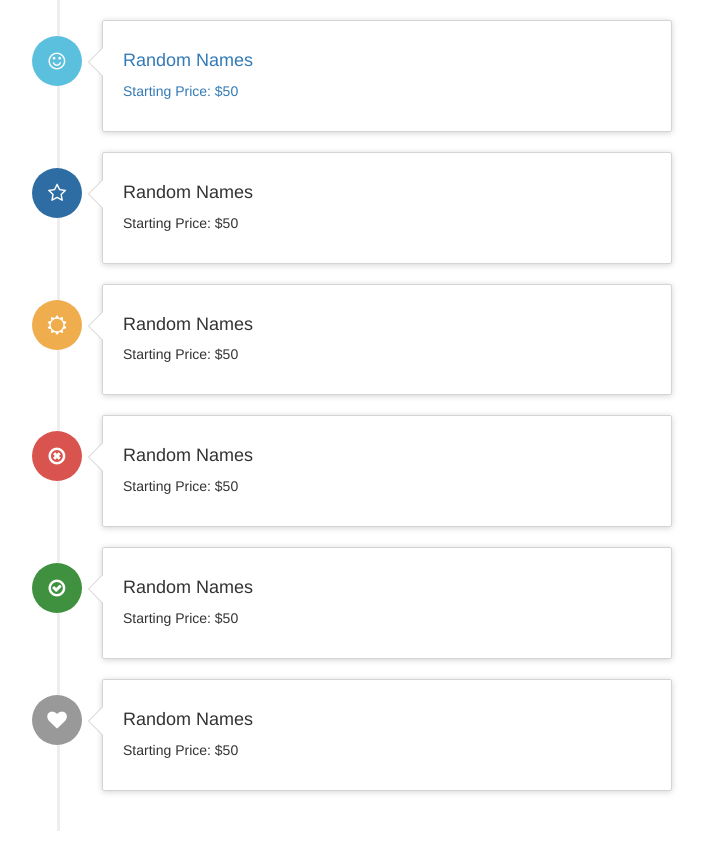
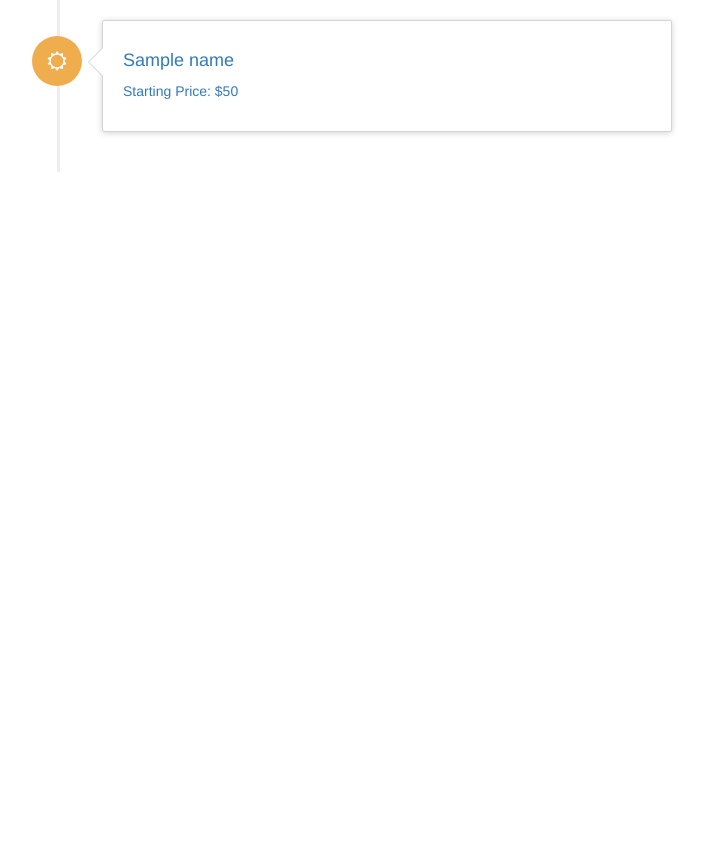
Before and after one commit to kiellabian/modest-market-name, a Django app: page / in a window 1280 px wide. Shown: the whole page, without its empty margins (38-743 px from the left). After the commit the page ends 172 px from the top, so only its background shows below. Run offline with Django 3.2, Linux system fonts and the light colour scheme; tables that the repository leaves empty hold one stand-in row (values such as "Sample post"); some libraries are stand-ins or nearby versions.

Commit message:
populate homepage

```diff
--- a/market/name/models.py
+++ b/market/name/models.py
@@ -6,6 +6,9 @@ from django.contrib.auth.models import User
 class Name(models.Model):
     owner = models.ForeignKey(User, related_name='names')
     name = models.TextField(blank=False)
+
+    def __unicode__(self):
+        return self.name
 
     class Meta:
         app_label = 'name'
@@ -16,8 +19,12 @@ class BiddingEvent(models.Model):
     started = models.DateTimeField(auto_now_add=True)
     duration = models.DurationField(default=timedelta(hours=1))
 
+    def __unicode__(self):
+        return self.name.name + ' event'
+
     class Meta:
         app_label = 'name'
+        ordering = ['-pk']
 
 
 class Bid(models.Model):
--- a/market/name/templates/home.html
+++ b/market/name/templates/home.html
@@ -7,6 +7,24 @@
 {% block page_content %}
 <div class="container">
 		<ul class="timeline">
+
+				{% for event in events %}
+				<li>
+					<div class="timeline-badge warning"><i class="fa fa-sun-o"></i></div>
+					<div class="timeline-panel">
+						<a href="{% url 'bidding' event.pk %}">
+							<div class="timeline-heading">
+								<h4 class="timeline-title">{{ event.name.name }}</h4>
+							</div>
+							<div class="timeline-body">
+								<p>Starting Price: $50</p>
+							</div>
+						</a>
+					</div>
+				</li>
+				{% endfor %}
+
+				{% comment %}
 				<li>
 					<div class="timeline-badge info"><i class="fa fa-smile-o"></i></div>
 					<div class="timeline-panel">
@@ -23,18 +41,6 @@
 
 				<li>
 					<div class="timeline-badge primary"><i class="fa fa-star-o"></i></div>
-					<div class="timeline-panel">
-						<div class="timeline-heading">
-							<h4 class="timeline-title">Random Names</h4>
-						</div>
-						<div class="timeline-body">
-							<p>Starting Price: $50</p>
-						</div>
-					</div>
-				</li>
-
-				<li>
-					<div class="timeline-badge warning"><i class="fa fa-sun-o"></i></div>
 					<div class="timeline-panel">
 						<div class="timeline-heading">
 							<h4 class="timeline-title">Random Names</h4>
@@ -80,6 +86,7 @@
 						</div>
 					</div>
 				</li>
+				{% endcomment %}
 		</ul>
 </div>
 {% endblock %}
--- a/market/name/urls.py
+++ b/market/name/urls.py
@@ -5,5 +5,5 @@ from name import views
 
 urlpatterns = [
     url(r'^$', views.HomeView.as_view(), name='home'),
-    url(r'^bidding/', views.BiddingView.as_view(), name='bidding'),
+    url(r'^bidding/(?P<pk>\d+)/$', views.BiddingView.as_view(), name='bidding'),
 ]
--- a/market/name/views.py
+++ b/market/name/views.py
@@ -1,8 +1,16 @@
 from django.views.generic import TemplateView
+
+from .models import BiddingEvent
 
 
 class HomeView(TemplateView):
     template_name = 'home.html'
 
+    def get_context_data(self, *args, **kwargs):
+        context = super(HomeView, self).get_context_data(*args, **kwargs)
+        context['events'] = BiddingEvent.objects.all()
+        return context
+
+
 class BiddingView(TemplateView):
     template_name = 'bidding.html'
```
